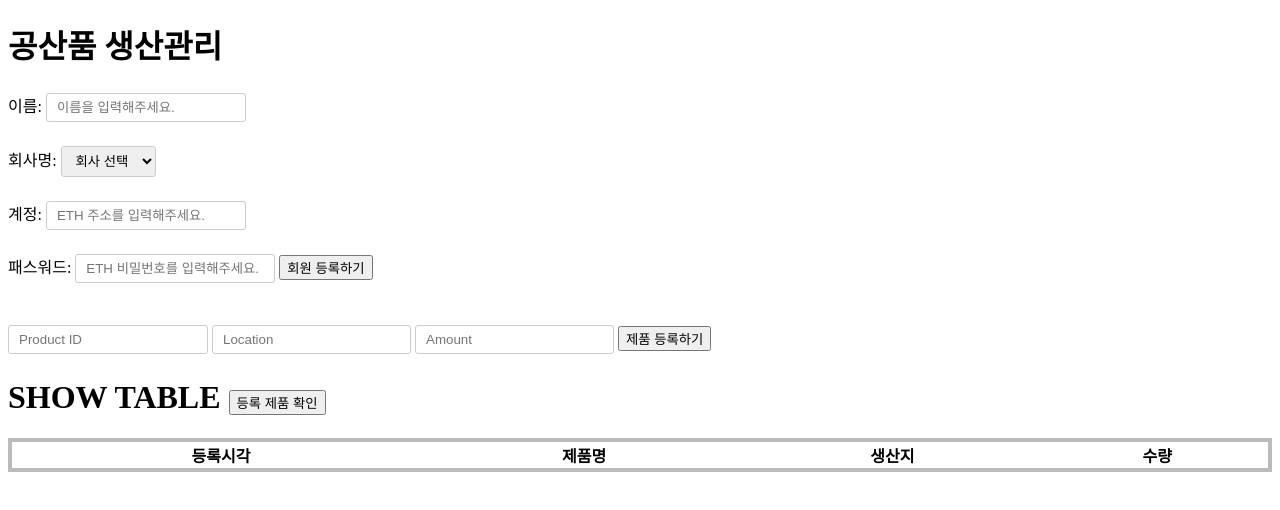
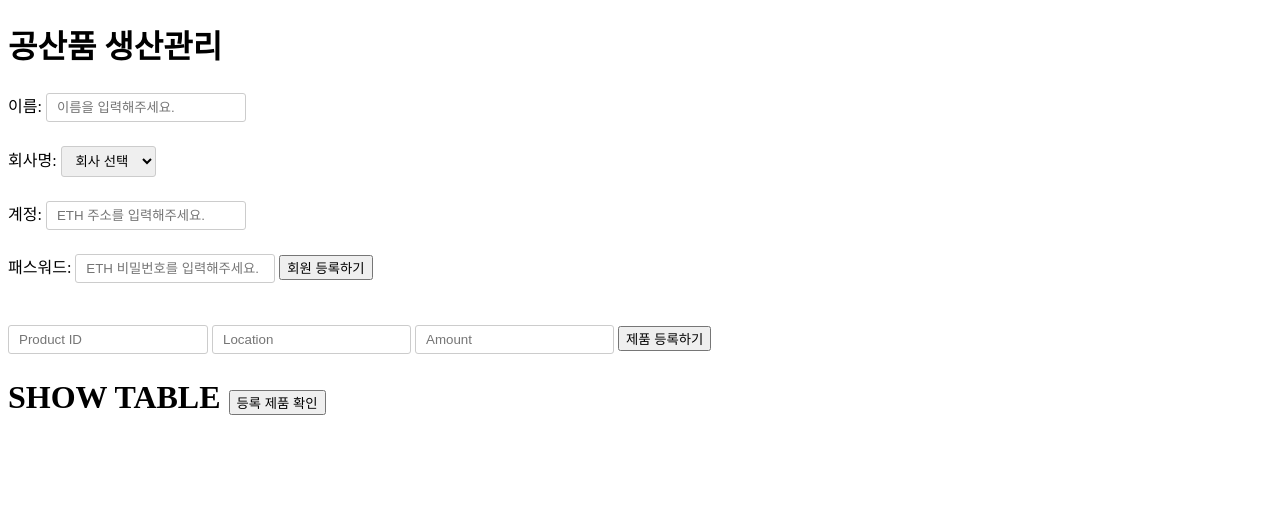
Before and after one commit to lagoon9024/soliditypractice, a plain HTML site: page custom_product/index.html in a window 1280 px wide. Drawn offline with nearby package versions, Linux system fonts and the light colour scheme; no server answers.

Commit message:
Update index.html

```diff
--- a/custom_product/index.html
+++ b/custom_product/index.html
@@ -67,7 +67,7 @@
     <p></p>
     <h1>SHOW TABLE
     <button onClick="showList()">등록 제품 확인</button></h1>
-    <table style="width:100%" id="table1"><th>등록시각</th><th>제품명</th><th>생산지</th><th>수량</th></table>
+    <table style="width:100%" id="table1"></table>
 
 
     <script src="https://ajax.googleapis.com/ajax/libs/jquery/3.3.1/jquery.min.js"></script>
```
